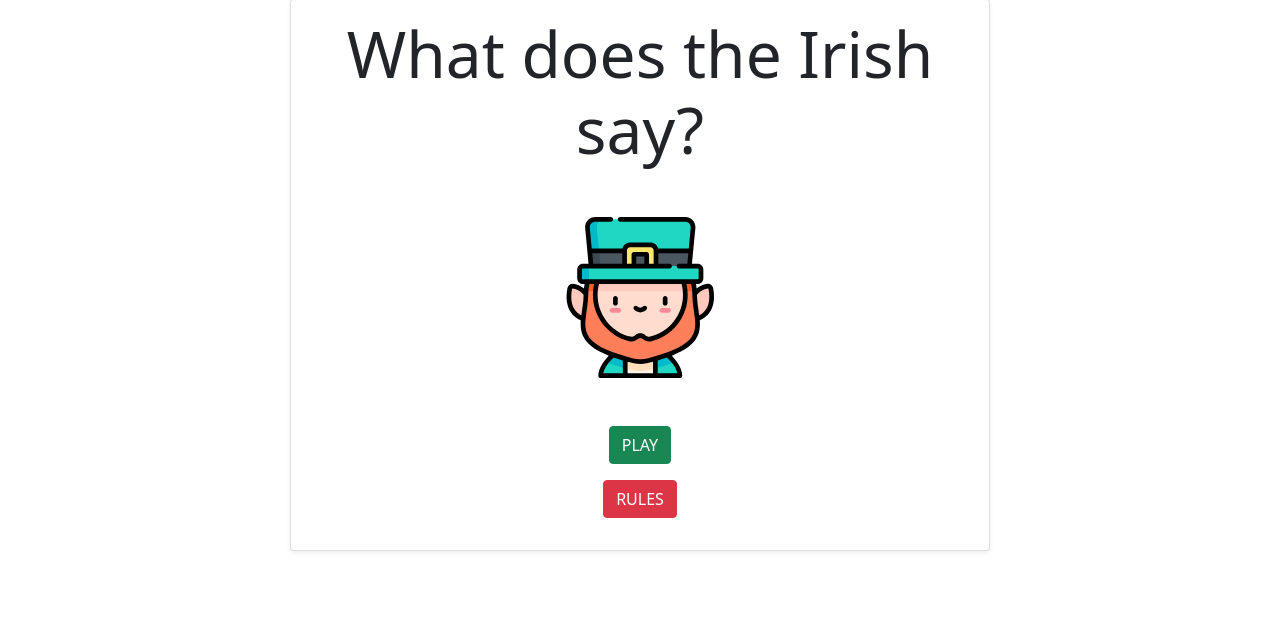
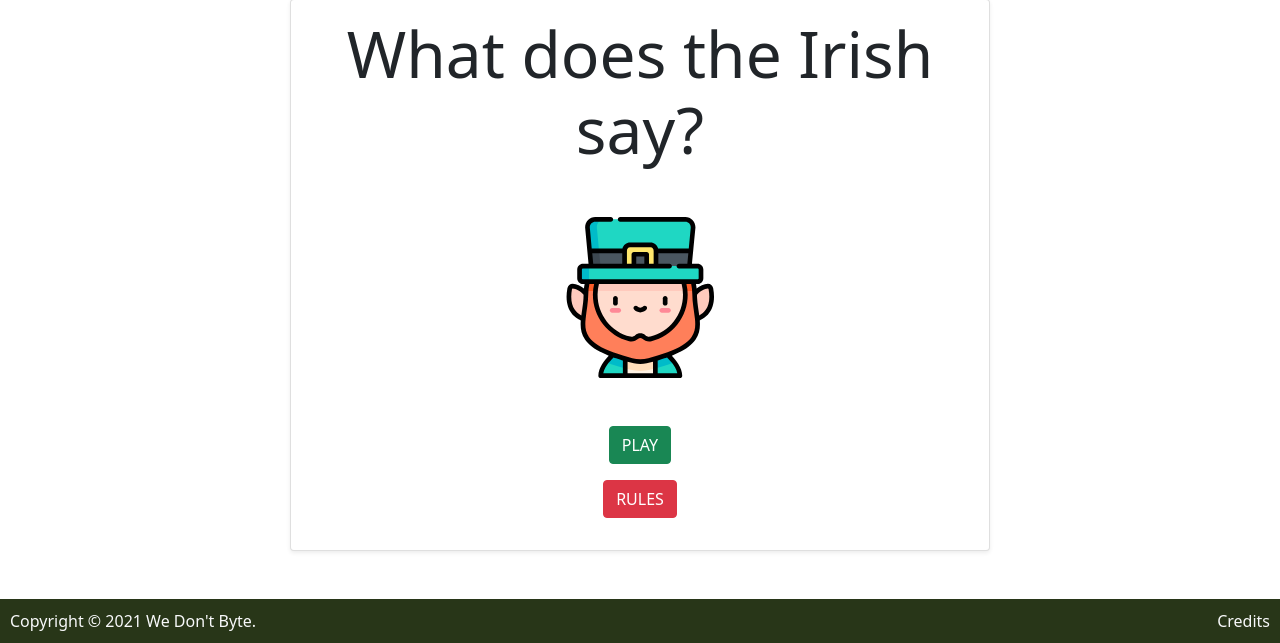
Before and after one commit to ThiagoHardt/whatdoestheirishsay, a Flask app: page / in a window 1280 px wide. Shown: the part 157-800 px from the top of the page. Run offline with Flask 2, Linux system fonts and the light colour scheme; some libraries are stand-ins or nearby versions.

Commit message:
implemented a footer

```diff
--- a/static/css/style.css
+++ b/static/css/style.css
@@ -64,3 +64,17 @@
 .hide {
     display: none;
 }
+
+/*-------------------Footer-------------------*/
+
+.footer-size {
+    padding: 10px;
+}
+
+.copyright {
+    float: left;
+}
+
+.credits {
+    float: right;
+}
--- a/templates/index.html
+++ b/templates/index.html
@@ -115,6 +115,18 @@
     </div>
 
     {%endblock%}
+
+<footer>
+    <div class="container-fluid fixed-bottom header-bg text-light footer-size">
+        <div class="copyright">
+            Copyright © 2021 We Don't Byte.
+        </div>
+        <div class="credits">
+            <a href="#" class="text-decoration-none text-light">Credits</a>
+        </div>
+    </div>
+</footer>
+
     <script src="https://cdn.jsdelivr.net/npm/bootstrap@5.0.0-beta2/dist/js/bootstrap.bundle.min.js"></script>
     <script
       type="text/javascript"
```
